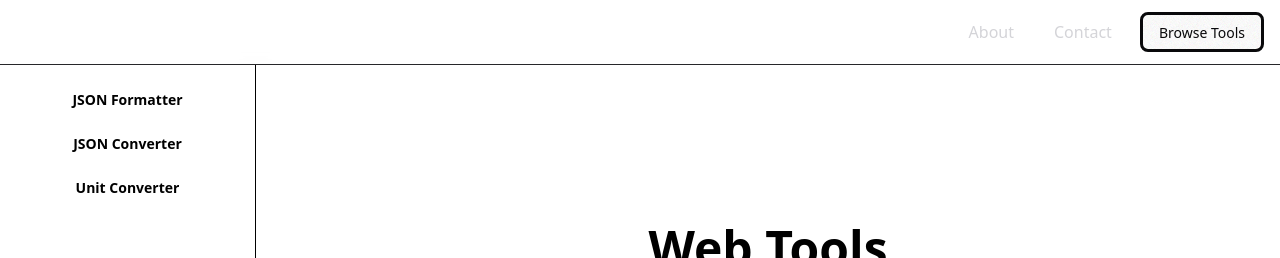
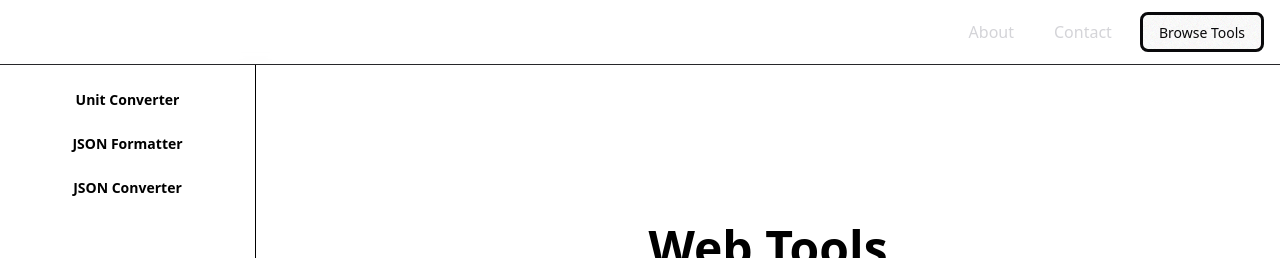
Before and after one commit to lazy-snorlax/webtools, a Vue app: page / in a window 1280 px wide. Shown: the top 258 px of the page. Built offline with nearby package versions, Linux system fonts and the light colour scheme.

Commit message:
sidebar item ordering

```diff
--- a/src/components/Sidebar.vue
+++ b/src/components/Sidebar.vue
@@ -2,9 +2,9 @@
     <div class="p-4">
         <div class="mb-6">
             <div class="space-y-1">
+                <router-link :to="'/unit-converter'" class="group flex items-center gap-3 rounded-lc px-3 py-2 text-sm btn btn-ghost">Unit Converter</router-link>
                 <router-link :to="'/json-formatter'" class="group flex items-center gap-3 rounded-lc px-3 py-2 text-sm btn btn-ghost">JSON Formatter</router-link>
                 <router-link :to="'/json-converter'" class="group flex items-center gap-3 rounded-lc px-3 py-2 text-sm btn btn-ghost">JSON Converter</router-link>
-                <router-link :to="'/unit-converter'" class="group flex items-center gap-3 rounded-lc px-3 py-2 text-sm btn btn-ghost">Unit Converter</router-link>
             </div>
         </div>
     </div>
```
